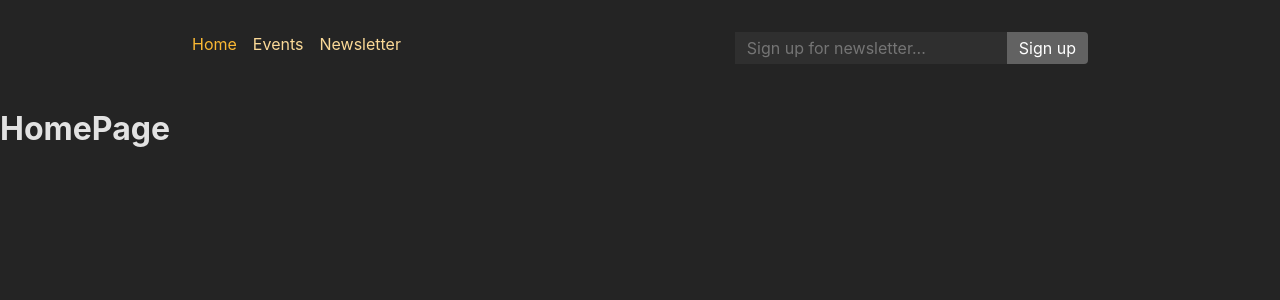
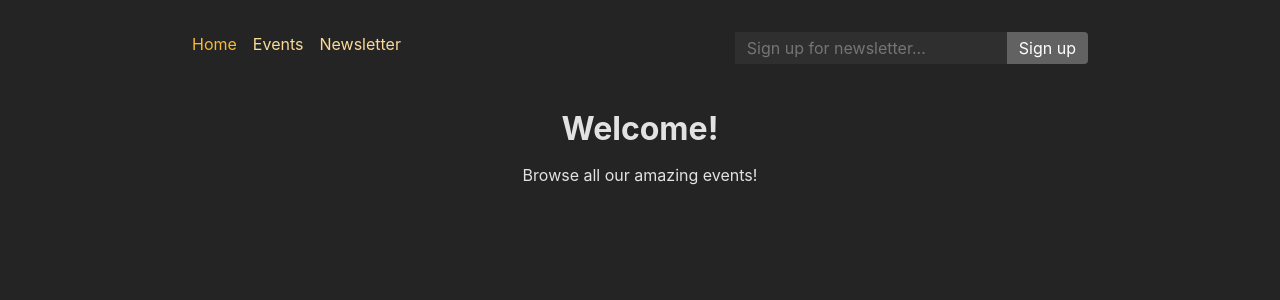
Before and after one commit to baranero/spa-fullstack, a React (Create React App) app in the folder frontend/: page / in a window 1280 px wide. Shown: the top 300 px of the page. Built offline with nearby package versions, Linux system fonts and the light colour scheme.

Commit message:
update home page

```diff
--- a/frontend/src/pages/Home.js
+++ b/frontend/src/pages/Home.js
@@ -1,5 +1,9 @@
+import PageContent from "../components/PageContent"
+
 function HomePage() {
-    return <h1>HomePage</h1>
+    return <PageContent title="Welcome!">
+        <p>Browse all our amazing events!</p>
+    </PageContent>
 }
 
 export default HomePage
```
